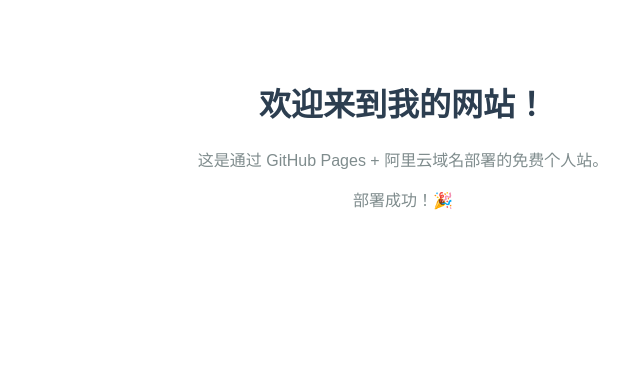
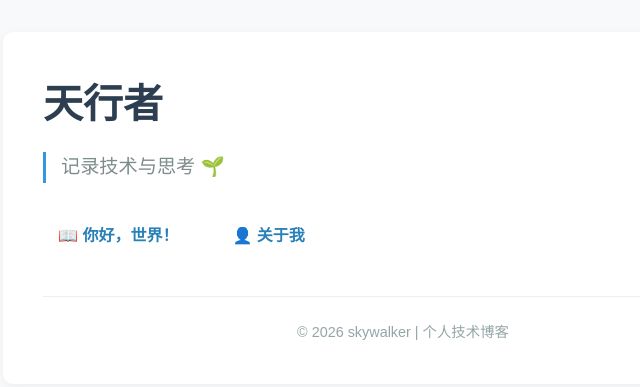
Before and after one commit to yueyong2026/yueyong2026.github.io, a plain HTML site: page index.html in a window 1280 px wide. Shown: the whole page, without its empty margins (237-877 px from the left). Drawn offline with Linux system fonts and the light colour scheme.

Commit message:
Add files via upload

```diff
--- a/index.html
+++ b/index.html
@@ -1,17 +1,82 @@
 <!DOCTYPE html>
-<html>
+<html lang="zh-CN">
 <head>
-  <meta charset="utf-8">
-  <title>我的个人网站</title>
+  <meta charset="UTF-8">
+  <meta name="viewport" content="width=device-width, initial-scale=1.0">
+  <title>天行者 · 个人博客</title>
   <style>
-    body { font-family: Arial, sans-serif; text-align: center; padding: 50px; }
-    h1 { color: #2c3e50; }
-    p { color: #7f8c8d; }
+    * { margin: 0; padding: 0; box-sizing: border-box; }
+    body {
+      font-family: "Microsoft YaHei", sans-serif;
+      line-height: 1.6;
+      color: #333;
+      background: #f8f9fa;
+      padding: 2rem;
+    }
+    .container {
+      max-width: 800px;
+      margin: 0 auto;
+      background: white;
+      padding: 2.5rem;
+      border-radius: 10px;
+      box-shadow: 0 2px 10px rgba(0,0,0,0.05);
+    }
+    h1 {
+      font-size: 2.5rem;
+      margin-bottom: 1rem;
+      color: #2c3e50;
+    }
+    .subtitle {
+      color: #7f8c8d;
+      font-size: 1.2rem;
+      margin-bottom: 2rem;
+      border-left: 3px solid #3498db;
+      padding-left: 15px;
+    }
+    .menu {
+      display: flex;
+      gap: 1.5rem;
+      margin: 2rem 0;
+      flex-wrap: wrap;
+    }
+    .menu a {
+      text-decoration: none;
+      color: #2980b9;
+      font-weight: bold;
+      padding: 8px 15px;
+      border-radius: 5px;
+      transition: background 0.3s;
+    }
+    .menu a:hover {
+      background: #e3f2fd;
+    }
+    .footer {
+      margin-top: 2.5rem;
+      text-align: center;
+      color: #95a5a6;
+      font-size: 0.9rem;
+      padding-top: 1.5rem;
+      border-top: 1px solid #eee;
+    }
+    @media (max-width: 600px) {
+      body { padding: 1rem; }
+      .container { padding: 1.5rem; }
+    }
   </style>
 </head>
 <body>
-  <h1>欢迎来到我的网站！</h1>
-  <p>这是通过 GitHub Pages + 阿里云域名部署的免费个人站。</p>
-  <p>部署成功！🎉</p>
+  <div class="container">
+    <h1>天行者</h1>
+    <div class="subtitle">记录技术与思考 🌱</div>
+
+    <div class="menu">
+      <a href="posts/hello.html">📖 你好，世界！</a>
+      <a href="about.html">👤 关于我</a>
+    </div>
+
+    <div class="footer">
+      © 2026 skywalker | 个人技术博客
+    </div>
+  </div>
 </body>
 </html>
```
Also changed, not shown: about.html (added, +82 -0 lines), 1 other file.
